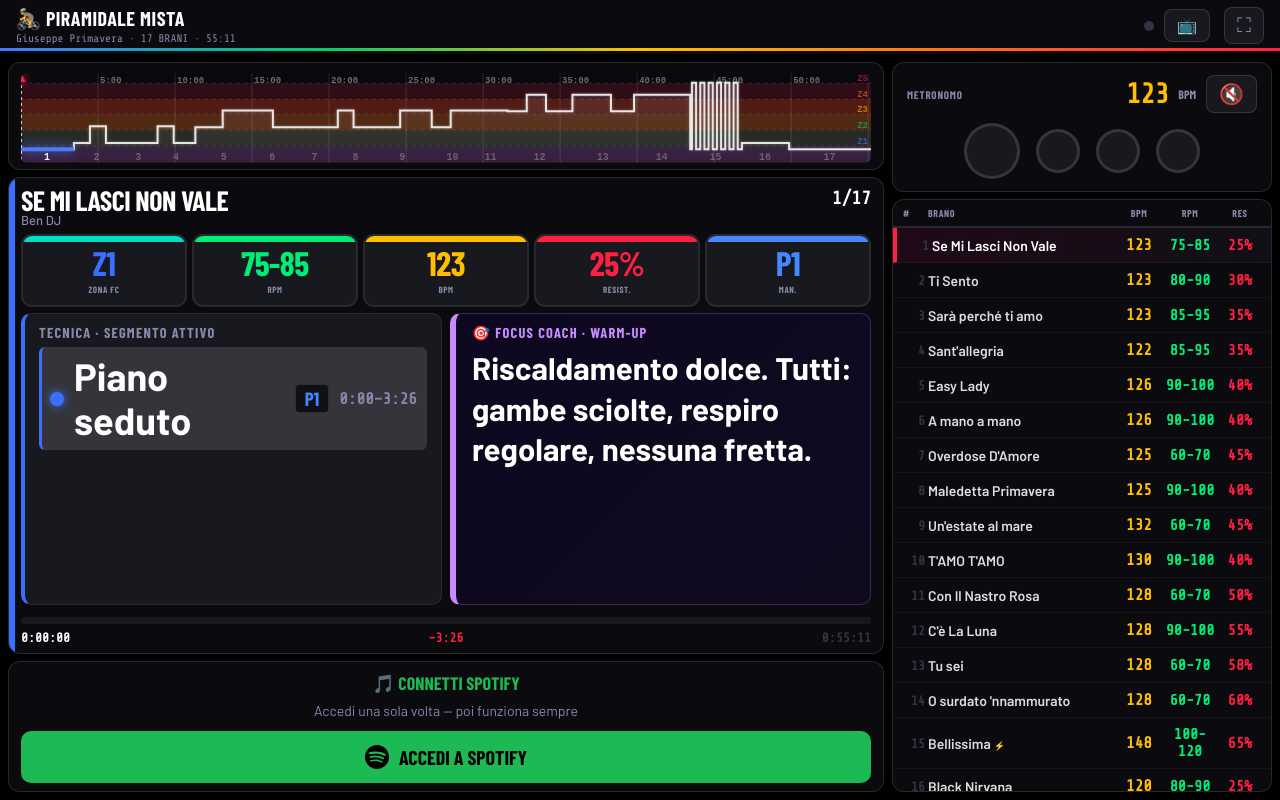
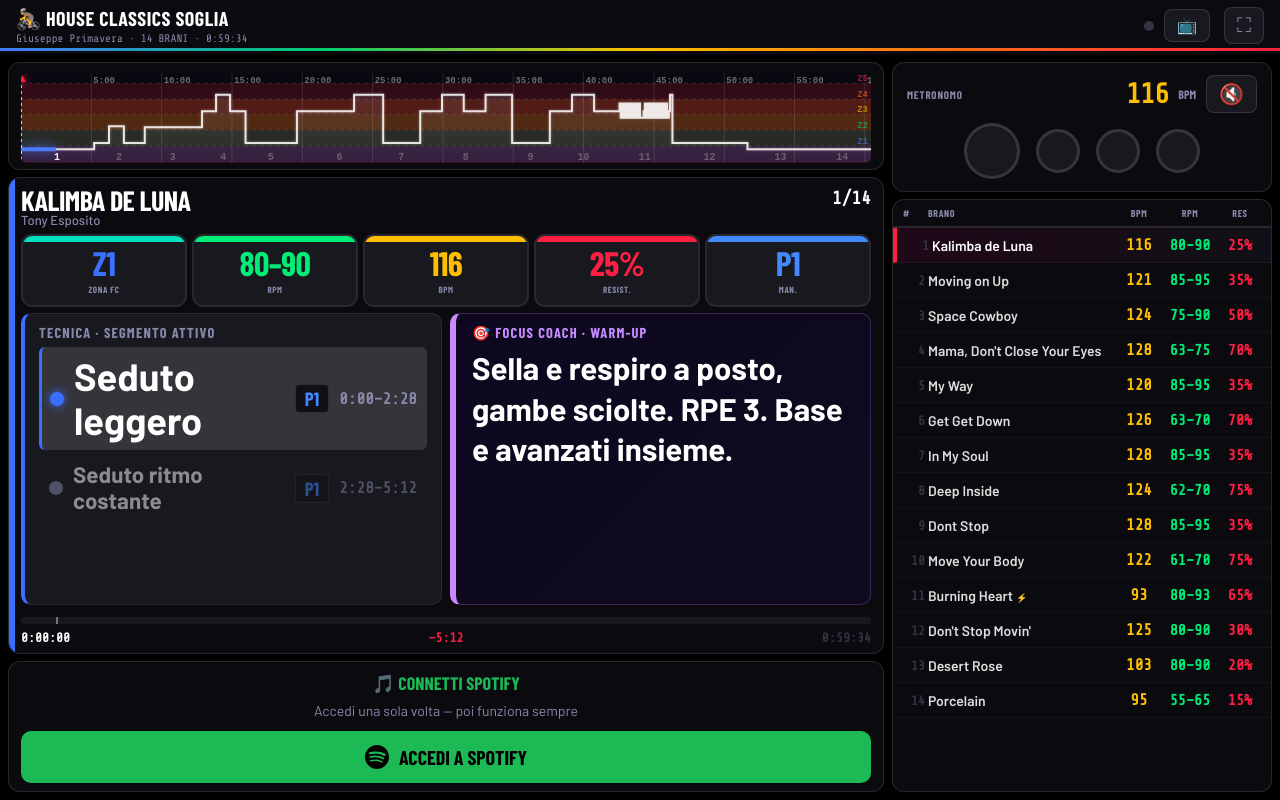
Before and after one commit to Giusprim/Indoor, a plain HTML site: page index.html in a window 1280 px wide. Drawn offline with nearby package versions, Linux system fonts and the light colour scheme; a web font is replaced by a local one.

Commit message:
Add files via upload

```diff
--- a/index.html
+++ b/index.html
@@ -5,7 +5,7 @@
 <meta name="viewport" content="width=device-width, initial-scale=1.0, maximum-scale=1.0, user-scalable=no">
 <meta name="mobile-web-app-capable" content="yes">
 <meta name="apple-mobile-web-app-capable" content="yes">
-<title>🚴 Piramidale Mista</title>
+<title>🚴 House Classics Soglia</title>
 <link rel="preconnect" href="https://fonts.googleapis.com">
 <link href="https://fonts.googleapis.com/css2?family=Barlow+Condensed:ital,wght@0,700;0,800;0,900;1,700&family=Barlow:wght@400;500;600;700&family=Share+Tech+Mono&display=swap" rel="stylesheet">
 <style>
@@ -987,8 +987,8 @@ body{display:flex;flex-direction:column}
 <!-- HEADER -->
 <div id="hdr">
   <div>
-    <div id="hdr-title">🚴 Piramidale Mista</div>
-    <div id="hdr-sub">Giuseppe Primavera · 17 BRANI · 55:11</div>
+    <div id="hdr-title">🚴 House Classics Soglia</div>
+    <div id="hdr-sub">Giuseppe Primavera · 14 BRANI · 0:59:34</div>
   </div>
   <div id="hdr-r">
     <span id="wake-ind"></span>
@@ -1022,7 +1022,7 @@ body{display:flex;flex-direction:column}
           <div id="np-title">—</div>
           <div id="np-artist"></div>
         </div>
-        <div id="np-badge">1/18</div>
+        <div id="np-badge">1/14</div>
       </div>
 
       <div id="metrics">
@@ -1085,7 +1085,7 @@ body{display:flex;flex-direction:column}
         <div id="time-row">
           <span id="t-cur">0:00:00</span>
           <span id="t-rem">−0:00</span>
-          <span id="t-end">0:55:11</span>
+          <span id="t-end">0:59:34</span>
         </div>
       </div>
     </div>
@@ -1196,294 +1196,31 @@ body{display:flex;flex-direction:column}
 // ═══════════════════════════════════════════════════════
 const CLIENT_ID = 'fec34f5ffb9a46ca912190a6557e637c';
 const REDIRECT = 'https://giusprim.github.io/Indoor/';
-const PLAYLIST = 'spotify:playlist:5Fv5CxpUuobCfWazfcDJmc';
+const PLAYLIST = 'spotify:playlist:4h8ZxUwHEZcR1qYIt16XQQ';
 const SCOPES    = 'user-read-playback-state user-modify-playback-state user-read-currently-playing';
 
 // ═══════════════════════════════════════════════════════
 //  DATI LEZIONE
 // ═══════════════════════════════════════════════════════
 const T = [
- {
-  "i": 1,
-  "title": "Se Mi Lasci Non Vale",
-  "ar": "Ben DJ",
-  "bpm": "123",
-  "d": 206,
-  "z": "Z1",
-  "rpm": "75-85",
-  "res": "25%",
-  "rn": 0.25,
-  "tec": "Piano seduto",
-  "mani": "P1",
-  "fase": "Warm-up",
-  "focus": "Riscaldamento dolce. Tutti: gambe sciolte, respiro regolare, nessuna fretta.",
-  "s": 0
- },
- {
-  "i": 2,
-  "title": "Ti Sento",
-  "ar": "Bob Sinclar, Matia Bazar",
-  "bpm": "123",
-  "d": 180,
-  "z": "Z2",
-  "rpm": "80-90",
-  "res": "30%",
-  "rn": 0.3,
-  "tec": "Piano seduto → Hover → Piano seduto",
-  "mani": "P1↔P2",
-  "fase": "Warm-up",
-  "focus": "Entriamo in Z2. I nuovi trovano la cadenza. Al centro Hover: sfioriamo la sella, peso sulle gambe, senza saltare.",
-  "s": 206
- },
- {
-  "i": 3,
-  "title": "Sarà perché ti amo",
-  "ar": "Edmea",
-  "bpm": "123",
-  "d": 146,
-  "z": "Z2",
-  "rpm": "85-95",
-  "res": "35%",
-  "rn": 0.35,
-  "tec": "Piano seduto",
-  "mani": "P1",
-  "fase": "Attivazione",
-  "focus": "Pedalata fluida e costante. Respira ogni 4 battiti.",
-  "s": 386
- },
- {
-  "i": 4,
-  "title": "Sant'allegria",
-  "ar": "Ornella Vanoni, Jovanotti",
-  "bpm": "122",
-  "d": 147,
-  "z": "Z2",
-  "rpm": "85-95",
-  "res": "35%",
-  "rn": 0.35,
-  "tec": "Hover → Piano seduto",
-  "mani": "P1↔P2",
-  "fase": "Attivazione",
-  "focus": "Brano breve e vivace. Hover: sfioriamo la sella. Base: solo se ti senti stabile. Avanzati: bacino fermo, core attivo.",
-  "s": 532
- },
- {
-  "i": 5,
-  "title": "Easy Lady",
-  "ar": "DJ Dilux",
-  "bpm": "126",
-  "d": 226,
-  "z": "Z3",
-  "rpm": "90-100",
-  "res": "40%",
-  "rn": 0.4,
-  "tec": "Piano seduto → Piano in piedi",
-  "mani": "P1↔P2",
-  "fase": "Fondo",
-  "focus": "Prima salita di intensità. Base: aggiungi un po' di resistenza. Avanzati: piano in piedi a 90-100 RPM con più carico.",
-  "s": 679
- },
- {
-  "i": 6,
-  "title": "A mano a mano",
-  "ar": "Rino Gaetano, Molinari",
-  "bpm": "126",
-  "d": 152,
-  "z": "Z3",
-  "rpm": "90-100",
-  "res": "40%",
-  "rn": 0.4,
-  "tec": "Piano in piedi → Piano seduto",
-  "mani": "P1↔P2",
-  "fase": "Fondo",
-  "focus": "Cadenza alta, respiro profondo. Base: piano in piedi solo se ti senti stabile. Avanzati: bacino fermo, core attivo.",
-  "s": 905
- },
- {
-  "i": 7,
-  "title": "Overdose D'Amore",
-  "ar": "Zucchero, Salmo",
-  "bpm": "125",
-  "d": 177,
-  "z": "Z3",
-  "rpm": "60-70",
-  "sy": "½ tempo",
-  "res": "45%",
-  "rn": 0.45,
-  "tec": "Salita seduta",
-  "mani": "P1↔P2",
-  "fase": "Fondo variato",
-  "focus": "Forza seduta a mezzo tempo. Schiena lunga, spingi con tutta la pedivella.",
-  "s": 1057
- },
- {
-  "i": 8,
-  "title": "Maledetta Primavera",
-  "ar": "Loretta Goggi",
-  "bpm": "125",
-  "d": 141,
-  "z": "Z3",
-  "rpm": "90-100",
-  "res": "40%",
-  "rn": 0.4,
-  "tec": "Piano in piedi → Recupero",
-  "mani": "P1↔P2",
-  "fase": "Fondo variato",
-  "focus": "Onda di scarico: piano in piedi leggero, poi Recupero seduto. Cadenza alta, carico ridotto, respira.",
-  "s": 1234
- },
- {
-  "i": 9,
-  "title": "Un'estate al mare",
-  "ar": "Timmity, Manu LJ",
-  "bpm": "132",
-  "d": 225,
-  "z": "Z3",
-  "rpm": "60-70",
-  "sy": "½ tempo",
-  "res": "45%",
-  "rn": 0.45,
-  "tec": "Salita seduta → Salita in piedi",
-  "mani": "P1↔P2",
-  "fase": "Fondo variato",
-  "focus": "Scalino di forza a mezzo tempo (60-70 RPM). Base: resta in salita seduta, resistenza media. Avanzati: carico alto, salita in piedi nella seconda metà.",
-  "s": 1375
- },
- {
-  "i": 10,
-  "title": "T'AMO T'AMO",
-  "ar": "Ivana Spagna, M2E",
-  "bpm": "130",
-  "d": 166,
-  "z": "Z3",
-  "rpm": "90-100",
-  "res": "40%",
-  "rn": 0.4,
-  "tec": "Piano seduto → Hover",
-  "mani": "P1↔P2",
-  "fase": "Fondo variato",
-  "focus": "Scarico prima della salita: cadenza alta. Nel finale Hover: sfioriamo la sella e prepariamo la salita.",
-  "s": 1600
- },
- {
-  "i": 11,
-  "title": "Con Il Nastro Rosa",
-  "ar": "Cristian Marchi",
-  "bpm": "128",
-  "d": 129,
-  "z": "Z3",
-  "rpm": "60-70",
-  "sy": "½ tempo",
-  "res": "50%",
-  "rn": 0.5,
-  "tec": "Salita in piedi → Tap back",
-  "mani": "P2",
-  "fase": "Salita",
-  "focus": "Inizia la salita. Tap back: avanti e indietro col bacino a tempo. Base: Tap back leggero, poche ripetizioni. Avanzati: più carico a ogni frase.",
-  "s": 1766
- },
- {
-  "i": 12,
-  "title": "C'è La Luna",
-  "ar": "Biagio, Giuseppe D.",
-  "bpm": "128",
-  "d": 253,
-  "z": "Z4",
-  "rpm": "90-100",
-  "res": "55%",
-  "rn": 0.55,
-  "tec": "Crono: Seduto aero → In piedi leggero → Seduto aero",
-  "mani": "P4↔P2",
-  "fase": "Crono",
-  "focus": "Blocco crono Z4 di 4 minuti, piano e costante. Base: seduto con presa normale, Z3 alto. Avanzati: posizione aero, bacino fermo, potenza stabile. Il cambio in piedi serve a sciogliere le gambe.",
-  "s": 1895
- },
- {
-  "i": 13,
-  "title": "Tu sei",
-  "ar": "Gabry Ponte, Danti",
-  "bpm": "128",
-  "d": 240,
-  "z": "Z4",
-  "rpm": "60-70",
-  "sy": "½ tempo",
-  "res": "58%",
-  "rn": 0.58,
-  "tec": "Salita in piedi → Tap back → Salita seduta",
-  "mani": "P2↔P3",
-  "fase": "Salita top",
-  "focus": "Secondo blocco Z4. Salita in piedi, poi Tap back avanti e indietro e rientra seduto. Base: usa la salita seduta per recuperare quando serve.",
-  "s": 2148
- },
- {
-  "i": 14,
-  "title": "O surdato 'nnammurato",
-  "ar": "Groove Soldiers",
-  "bpm": "128",
-  "d": 219,
-  "z": "Z4",
-  "rpm": "60-70",
-  "sy": "½ tempo",
-  "res": "60%",
-  "rn": 0.6,
-  "tec": "Salita in piedi",
-  "mani": "P3",
-  "fase": "Salita top",
-  "focus": "Ultimo sforzo prima del picco. Avanzati: massimo carico sostenibile. Base: tieni la tecnica, non il carico.",
-  "s": 2388
- },
- {
-  "i": 15,
-  "title": "Bellissima",
-  "ar": "Annalisa",
-  "bpm": "148",
-  "d": 201,
-  "z": "Z5",
-  "rpm": "100-120",
-  "res": "65%",
-  "rn": 0.65,
-  "tec": "Sprint 15'' ON (in piedi) → Recupero 15'' OFF",
-  "mani": "P4Atk↔P1",
-  "fase": "Picco esplosivo",
-  "focus": "PICCO della piramide. Sprint: accelerazione in piedi per 15'', poi Recupero seduto per 15''. Base: accelerazione al 70% e recupero completo. Avanzati: massimo.",
-  "s": 2607
- },
- {
-  "i": 16,
-  "title": "Black Nirvana",
-  "ar": "Elodie",
-  "bpm": "120",
-  "d": 184,
-  "z": "Z2",
-  "rpm": "80-90",
-  "res": "25%",
-  "rn": 0.25,
-  "tec": "Recupero",
-  "mani": "P1",
-  "fase": "Defaticamento",
-  "focus": "Scendi dal picco. Cadenza libera, non seguire il battito. Il cuore torna in Z2.",
-  "s": 2808
- },
- {
-  "i": 17,
-  "title": "Acqua e Sale",
-  "ar": "B-Groove",
-  "bpm": "120",
-  "d": 319,
-  "z": "Z1",
-  "rpm": "60-70",
-  "res": "15%",
-  "rn": 0.15,
-  "tec": "Seduto leggero",
-  "mani": "P1",
-  "fase": "Stretching",
-  "focus": "Respirazione profonda, pedala piano per il primo minuto. Poi scendi dalla bici e stretcha con calma.",
-  "s": 2992
- }
+  {"i": 1, "title": "Kalimba de Luna", "ar": "Tony Esposito", "s": 0, "d": 312, "z": "Z1", "rpm": "80–90", "bpm": "116", "res": "25%", "tec": "Seduto leggero → Seduto ritmo costante", "mani": "P1", "fase": "Warm-up", "focus": "Sella e respiro a posto, gambe sciolte. RPE 3. Base e avanzati insieme."},
+  {"i": 2, "title": "Moving on Up", "ar": "M People", "s": 312, "d": 216, "z": "Z2", "rpm": "85–95", "bpm": "121", "res": "35%", "tec": "Seduto ritmo costante → In piedi leggero → Seduto veloce", "mani": "P2", "fase": "Warm-up", "focus": "Base: resistenza bassa, RPE 4 · Avanzati: +1 tacca a ogni ritornello, RPE 5."},
+  {"i": 3, "title": "Space Cowboy", "ar": "Jamiroquai, David Morales", "s": 528, "d": 244, "z": "Z3", "rpm": "75–90", "bpm": "124", "res": "50%", "tec": "Seduto ritmo costante → Seduto carico", "mani": "P2", "fase": "Fondo", "focus": "Pianura libera, poi carico a mezzo tempo. Base RPE 5 · Avanzati RPE 6."},
+  {"i": 4, "title": "Mama, Don't Close Your Eyes", "ar": "Bjorn Bonebreaker", "s": 772, "d": 186, "z": "Z4", "rpm": "63–75", "bpm": "128", "res": "70%", "tec": "Seduto carico → In piedi carico → Seduto carico", "mani": "P2→P3", "fase": "Piccola montagna", "focus": "In piedi sul drop. Base: resta seduto se serve, RPE 6 · Avanzati: tutto il drop in piedi, RPE 7.", "sy": "½ tempo"},
+  {"i": 5, "title": "My Way", "ar": "Calvin Harris", "s": 958, "d": 219, "z": "Z2", "rpm": "85–95", "bpm": "120", "res": "35%", "tec": "Seduto leggero (recupero attivo)", "mani": "P2", "fase": "Recupero attivo", "focus": "Recupero attivo, non passivo: gambe che girano, FC che scende. RPE 4."},
+  {"i": 6, "title": "Get Get Down", "ar": "Paul Johnson", "s": 1177, "d": 368, "z": "Z4", "rpm": "63–70", "bpm": "126", "res": "70%", "tec": "Seduto carico → Seduto carico → In piedi carico", "mani": "P2→P3", "fase": "Soglia 1", "focus": "Soglia 1: carico costante sul mezzo tempo. Base RPE 6-7 · Avanzati RPE 7-8, ultimo terzo in piedi.", "sy": "½ tempo"},
+  {"i": 7, "title": "In My Soul", "ar": "Bob Dominator", "s": 1545, "d": 158, "z": "Z2", "rpm": "85–95", "bpm": "128", "res": "35%", "tec": "Seduto leggero (recupero attivo)", "mani": "P2", "fase": "Recupero attivo", "focus": "Scarica le spalle, respira profondo. Base: togli carico · Avanzati: non sotto il 35%."},
+  {"i": 8, "title": "Deep Inside", "ar": "Hardrive, Barbara Tucker", "s": 1703, "d": 392, "z": "Z4", "rpm": "62–70", "bpm": "124", "res": "75%", "tec": "Seduto carico → In piedi carico → Seduto carico → In piedi carico", "mani": "P2→P3", "fase": "Soglia 2", "focus": "Soglia 2, il blocco più lungo. Base RPE 6-7, in piedi solo se il ritmo regge · Avanzati RPE 7-8.", "sy": "½ tempo"},
+  {"i": 9, "title": "Dont Stop", "ar": "XVIN", "s": 2095, "d": 161, "z": "Z2", "rpm": "85–95", "bpm": "128", "res": "35%", "tec": "Seduto leggero (recupero attivo)", "mani": "P2", "fase": "Recupero attivo", "focus": "Ultimo recupero prima del finale: idrata e preparati. RPE 4."},
+  {"i": 10, "title": "Move Your Body", "ar": "Marshall Jefferson, Curtis McClain", "s": 2256, "d": 292, "z": "Z4", "rpm": "61–70", "bpm": "122", "res": "75%", "tec": "Seduto carico → In piedi carico → Seduto carico", "mani": "P2→P3", "fase": "Soglia 3", "focus": "Soglia 3: stessa qualità dei primi due blocchi. Base RPE 7 · Avanzati RPE 8.", "sy": "½ tempo"},
+  {"i": 11, "title": "Burning Heart", "ar": "Survivor", "s": 2548, "d": 231, "z": "Z4", "rpm": "80–93", "bpm": "93", "res": "65%", "tec": "Jump in 8 → Jump in 4 → In piedi carico", "mani": "P2↔P3", "fase": "Picco finale", "focus": "Picco finale. Base: jump in 8, poi seduto carico · Avanzati: jump in 4 e chiusura in piedi, RPE 8."},
+  {"i": 12, "title": "Don't Stop Movin'", "ar": "Livin' Joy", "s": 2779, "d": 320, "z": "Z2", "rpm": "80–90", "bpm": "125", "res": "30%", "tec": "Seduto leggero (defaticamento)", "mani": "P1↔P2", "fase": "Defaticamento", "focus": "Defaticamento: togli carico progressivamente, FC giù. RPE 3."},
+  {"i": 13, "title": "Desert Rose", "ar": "Sting, Cheb Mami", "s": 3099, "d": 286, "z": "Z1", "rpm": "80–90", "bpm": "103", "res": "20%", "tec": "Seduto leggero (defaticamento)", "mani": "P1", "fase": "Defaticamento", "focus": "Ultimo defaticamento: carico quasi a zero, respiro lungo, FC che rientra. RPE 2-3."},
+  {"i": 14, "title": "Porcelain", "ar": "Moby", "s": 3385, "d": 241, "z": "Z1", "rpm": "55–65", "bpm": "95", "res": "15%", "tec": "Stretching in bici", "mani": "P1", "fase": "Stretching", "focus": "Stretching: polpacci, quadricipiti, schiena. Respiro lento."}
 ];
 
 const CROSSFADE=4;
-const TOTAL=3311;
+const TOTAL=3626;
 const ZC={Z1:'#3a6fff',Z2:'#00cc70',Z3:'#ffbf00',Z4:'#ff6d18',Z5:'#ff1f42'};
 
 // ═══════════════════════════════════════════════════════
```
